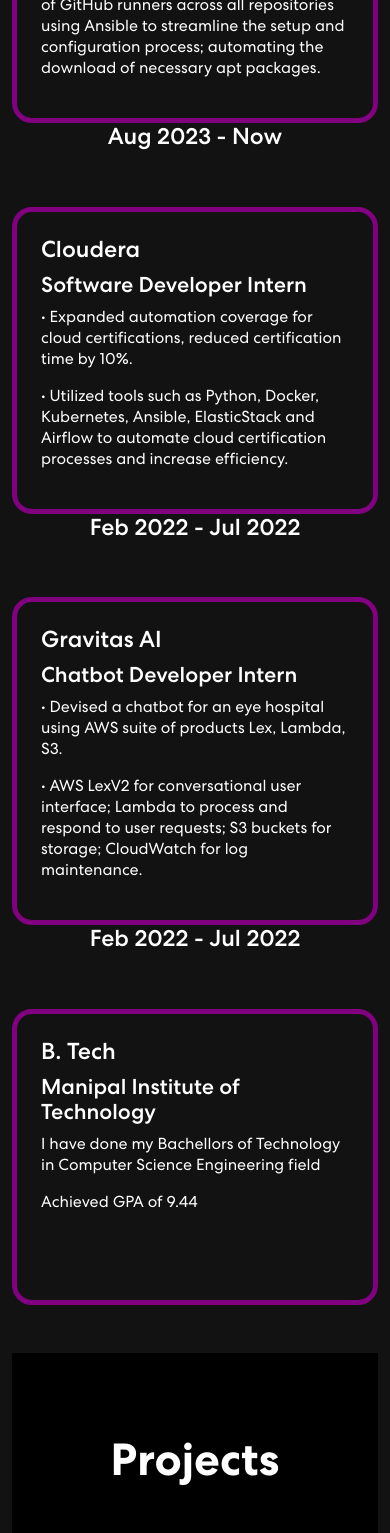
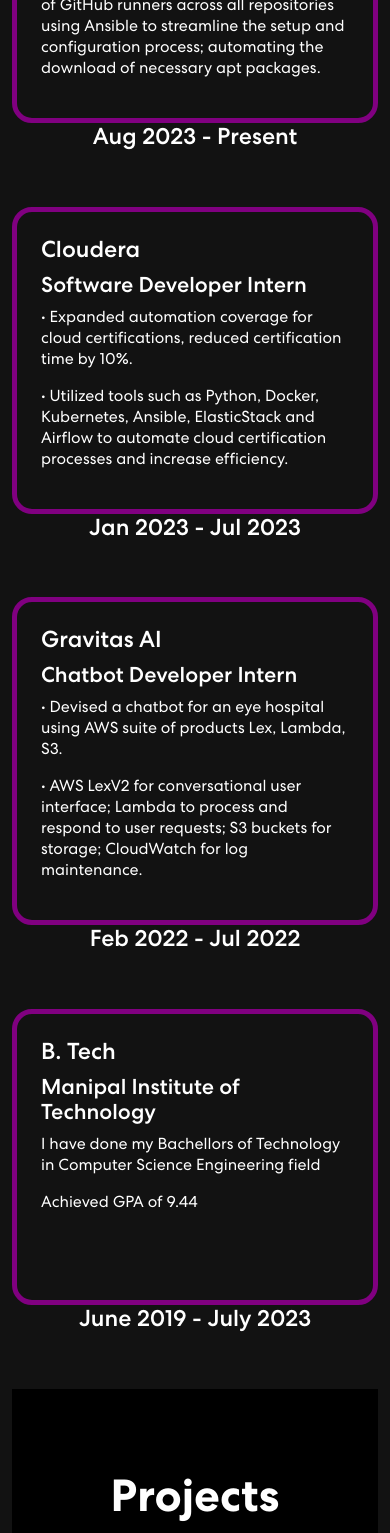
Before and after one commit to ishan0308/Portfolio, a React (Create React App) app: page / in a window 390 px wide. Shown: the part 3300-4833 px from the top of the page. Built offline with nearby package versions, Linux system fonts and the light colour scheme.

Commit message:
modify career js

```diff
--- a/src/components/Career.js
+++ b/src/components/Career.js
@@ -34,7 +34,7 @@ Ansible to streamline the setup and configuration process; automating the downlo
                 </div>
                 <div class="col-lg-6 d-flex align-items-center justify-content-center">
                     <h3 class="d-none d-lg-flex "><ArrowLeft size={100} /></h3>
-                    <h3 >Aug 2023 - Now</h3>
+                    <h3 >Aug 2023 - Present</h3>
                 </div>
             </div>
             <div class="row mt-5 ">
@@ -55,7 +55,7 @@ Ansible to streamline the setup and configuration process; automating the downlo
                     </div>
                 </div>
                 <div class="col-lg-6 col-sm-12 d-lg-none d-flex align-items-center justify-content-center">
-                    <h3>Feb 2022 - Jul 2022</h3>
+                    <h3>Jan 2023 - Jul 2023</h3>
                 </div>
             </div>
             <div class="row mt-5" >
@@ -95,6 +95,9 @@ Ansible to streamline the setup and configuration process; automating the downlo
                         </div>
                     </div>
                 </div>
+                <div class="col-lg-6 col-sm-12 d-lg-none d-flex align-items-center justify-content-center">
+                    <h3>June 2019 - July 2023</h3>
+                </div>
             </div>
         </div>
         </section>
```
